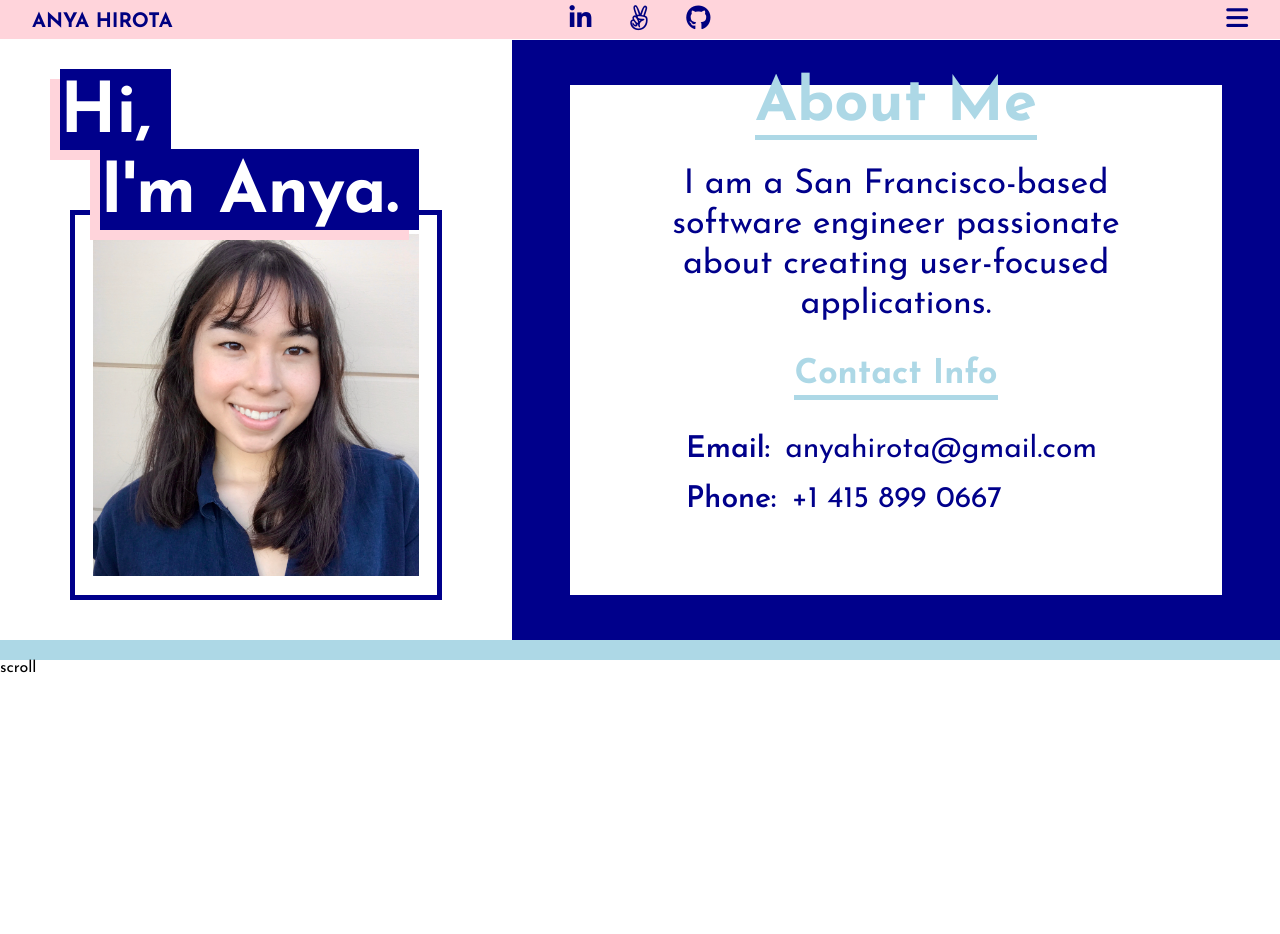
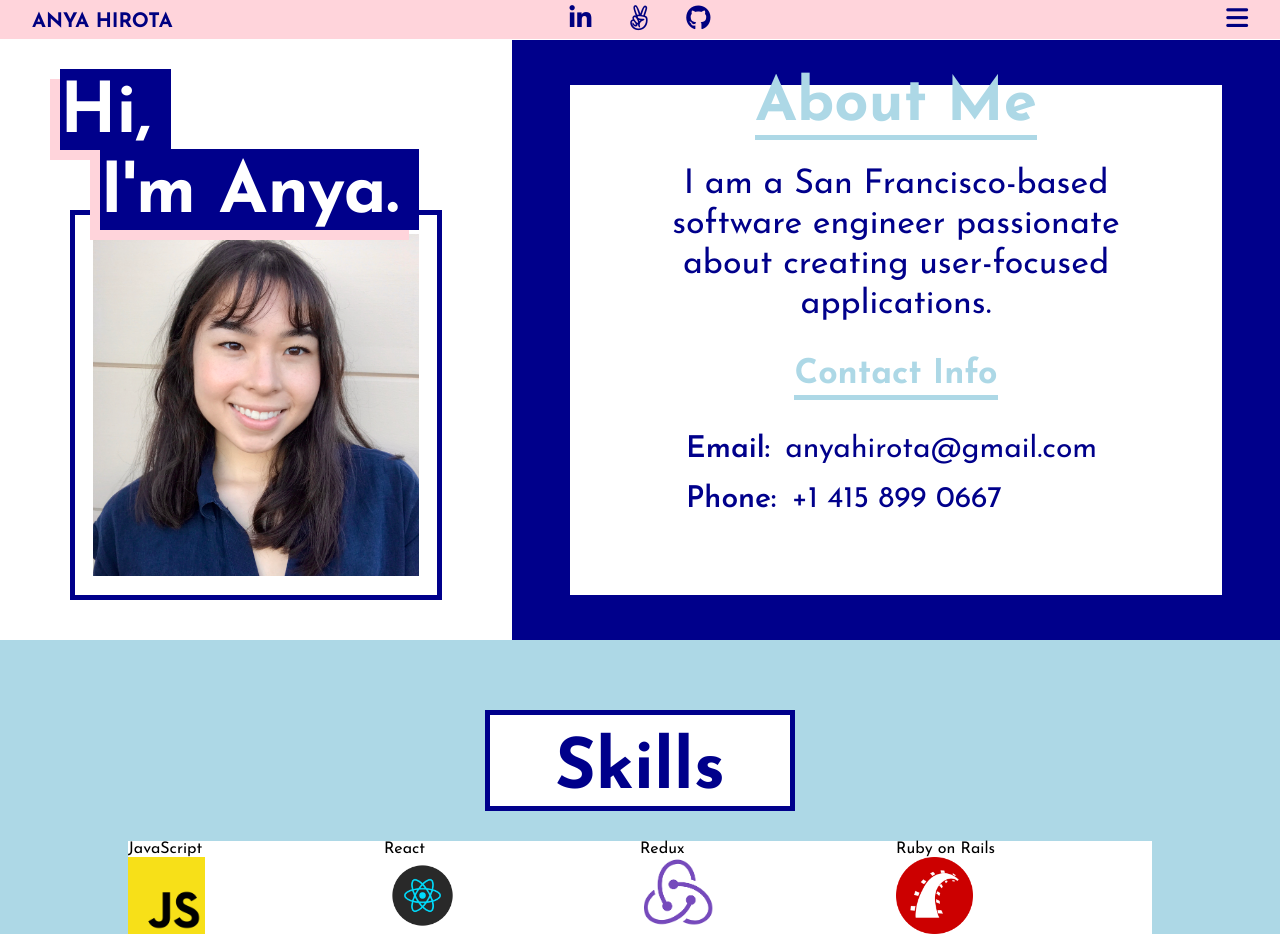
Before and after one commit to anyahirota/portfolio_site, a website: page index.html in a window 1280 px wide. Before the commit the page ends 800 px from the top, so only its background shows below. Drawn offline with Linux system fonts and the light colour scheme.

Commit message:
Add skills -unfinished

```diff
--- a/index.html
+++ b/index.html
@@ -9,6 +9,7 @@
     <link rel="stylesheet" href="dist/css/layout.css">
     <link rel="stylesheet" href="dist/css/header.css">
     <link rel="stylesheet" href="dist/css/intro.css">
+    <link rel="stylesheet" href="dist/css/skills.css">
     <script src="dist/main.js"></script>
 </head>
 <body>
@@ -55,7 +56,29 @@
                 </div>
             </div>
         </div>
-        <p>scroll</p>
+        <div class="skills">
+            <div class="skills-content">
+                <h1>Skills</h1>
+                <div class="skills-list">
+                    <div class="skill">
+                        <h2>JavaScript</h2>
+                        <img class="skill-img" src="dist/images/skill_icons/javascript.png" alt="">
+                    </div>
+                    <div class="skill">
+                        <h2>React</h2>
+                        <img class="skill-img" src="dist/images/skill_icons/react_icon.png" alt="">
+                    </div>
+                    <div class="skill">
+                        <h2>Redux</h2>
+                        <img class="skill-img" src="dist/images/skill_icons/redux.png" alt="">
+                    </div>
+                    <div class="skill">
+                        <h2>Ruby on Rails</h2>
+                        <img class="skill-img" src="dist/images/skill_icons/rails.png" alt="">
+                    </div>
+                </div>
+            </div>
+        </div>
     </div>
     <footer></footer>
 </body>
```
Also changed, not shown: dist/css/skills.css (added), dist/images/skill_icons/css.png (added), dist/images/skill_icons/html.png (added), dist/images/skill_icons/javascript.png (added), dist/images/skill_icons/mongo.png (added), dist/images/skill_icons/postgres.png (added), dist/images/skill_icons/rails.png (added), dist/images/skill_icons/react_icon.png (added), dist/images/skill_icons/redux.png (added), dist/images/skill_icons/ruby-logo.png (added), 4 other files.
